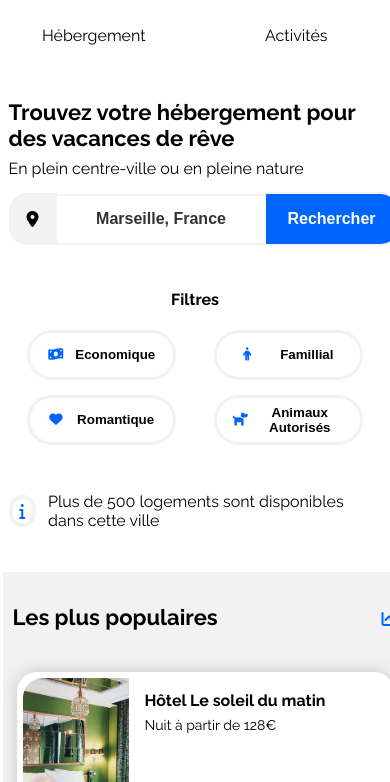
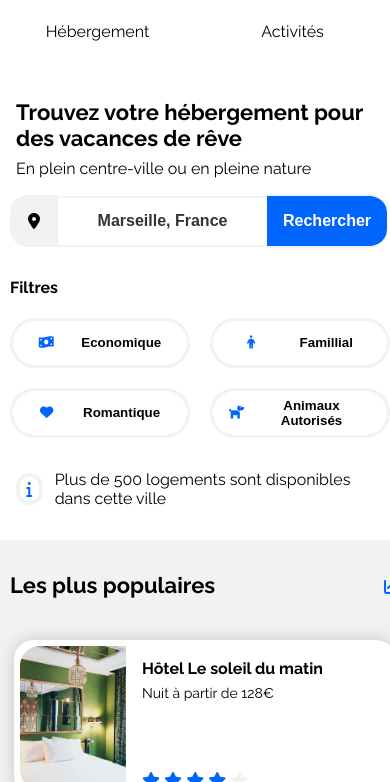
Before and after one commit to griz894/OC_P2_v1, a plain HTML site: page index.html in a window 390 px wide. Shown: the part 62-844 px from the top of the page. Drawn offline with Linux system fonts and the light colour scheme.

Commit message:
edit mobile

```diff
--- a/css/mobile.css
+++ b/css/mobile.css
@@ -1,5 +1,9 @@
 @media screen and (max-width: 768px) {
 
+    body {
+        width: 100%;
+        margin: 0;
+    }
     .header {
         display: flex;
         flex-direction: column;
@@ -15,12 +19,22 @@
         display: flex;
         justify-content: center;
         width: 50%;
+        border-bottom: 4px solid white;
+        border-top: 0;
     }
 
     .headerNavLink:hover {
         border-bottom: 4px solid #0065fc;
+        color: #0065fc;
         border-top: 0;
-        color: #0065fc
+    }
+
+    .search {
+        padding: 10px;
+    }
+
+    input {
+        flex-grow: 2;
     }
 
     #h1M {
@@ -30,13 +44,14 @@
     #hosting {
         display: flex;
         flex-direction: column-reverse;
+        padding: 0px;
     }
 
     #hostM {
         /* width: max-content; */
         display: flex;
         flex-direction: column;
-        /* width: 100%; */
+        width: 100%;
         background-color: white;
         min-width: none;
         padding: 10px;
@@ -58,17 +73,23 @@
 
     .filtres {
         flex-direction: column;
+        margin: 0;
+        align-items: flex-start;
+        width: auto;
+        padding-left: 10px;
     }
 
     .filtresBtn {
         width: 100%;
         flex-wrap: wrap;
+        gap: 20px;
     }
 
     .filtres button {
-        width: 40%;
-        margin: auto;
-        margin-bottom: 4%;
+        width: calc(50% - 10px);
+        /* width: 47.5%; */
+        margin: 0;
+        /* margin-bottom: 4%; */
         justify-content: space-around;
     }
 
@@ -107,6 +128,7 @@
     #atcM {
         width: auto;
         /* height: 144px; */
+        margin: 6px 0 6px 0;
     }
 
     #atcMb {
@@ -125,11 +147,18 @@
 
     .grilleActivity article {
         width: auto;
+        margin-bottom: 12px;
+    }
+    .grilleActivity img {
+        width: 100%;
+        height: 140px;
     }
 
 
     footer {
         flex-direction: column;
+        margin: 0px;
+        width: auto;
     }
 
 }
```
